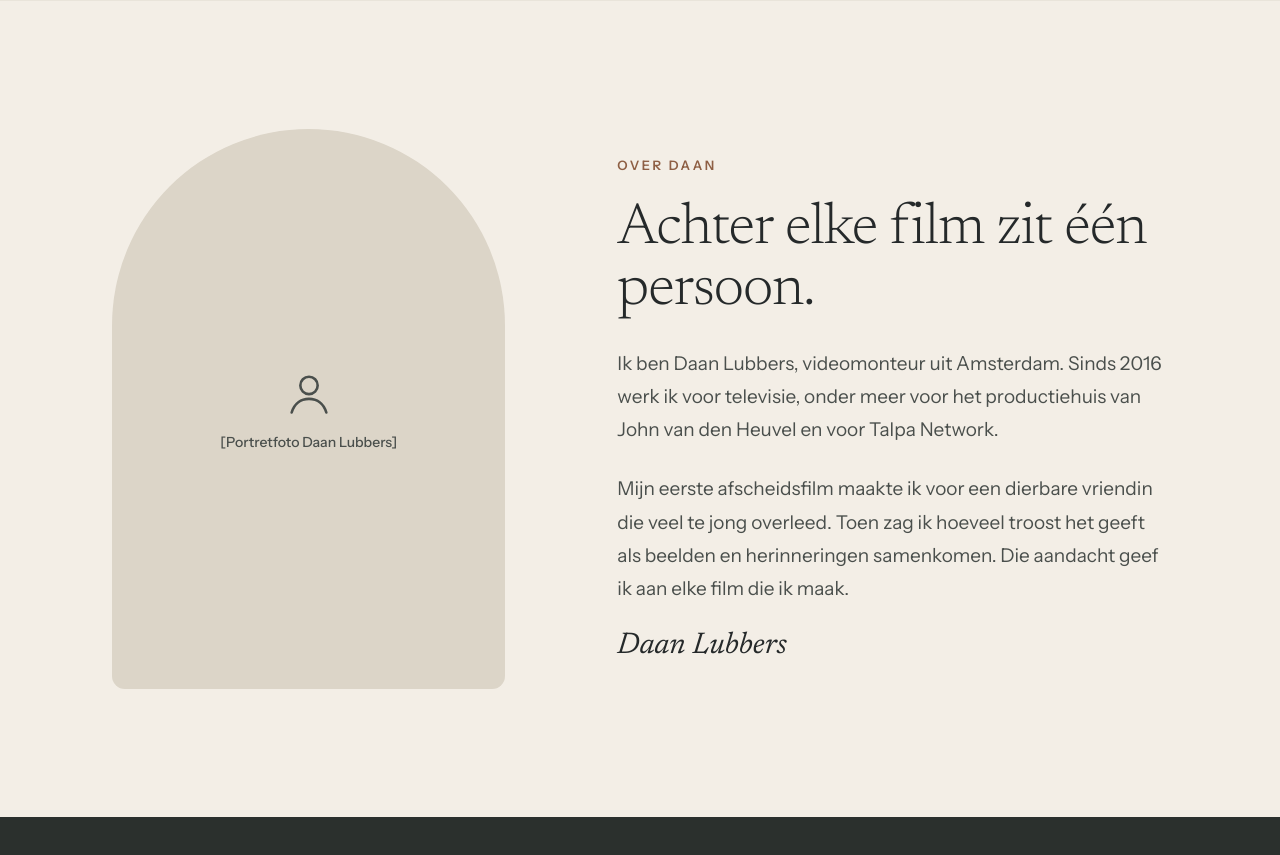
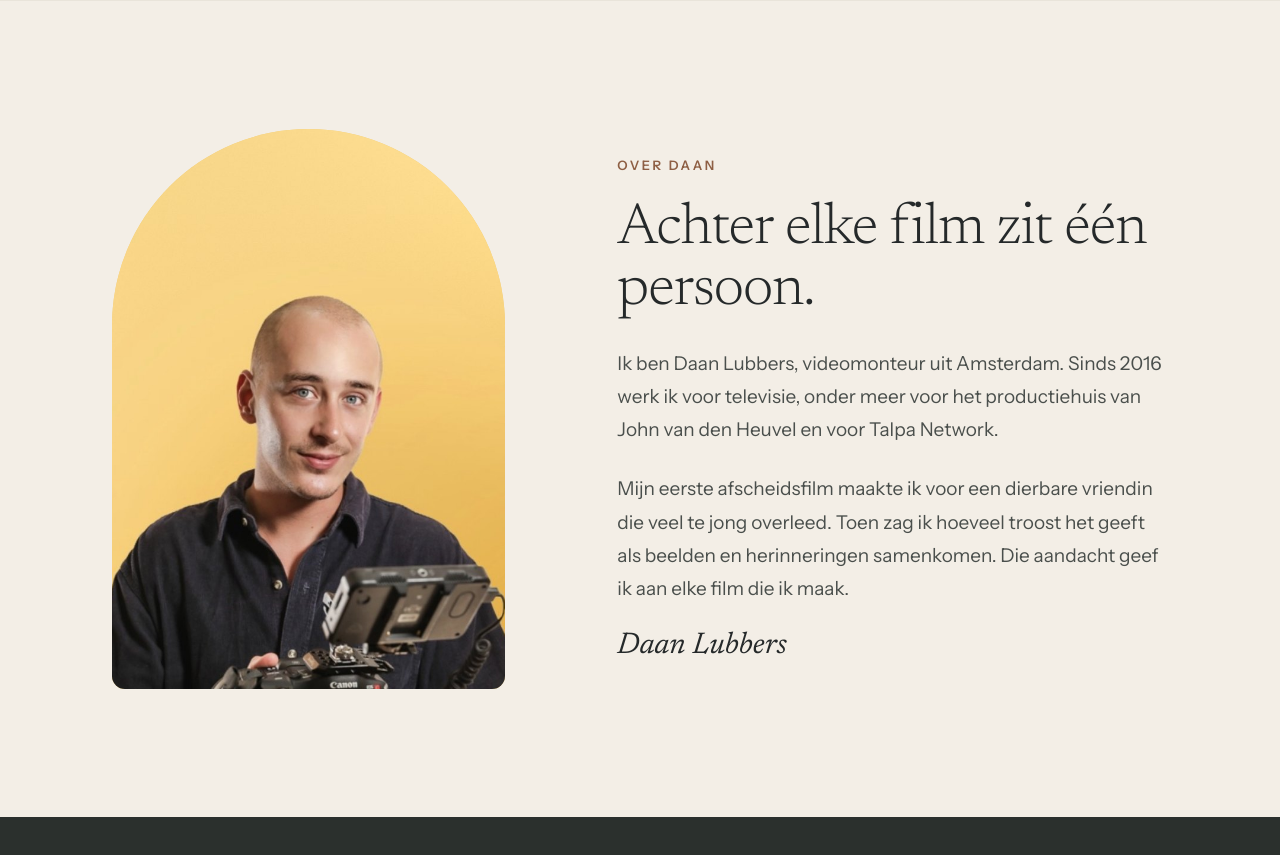
Before and after one commit to Fliimedia/uitvaart-portret.nl, a plain HTML site: page index.html in a window 1280 px wide. Shown: the part 5060-5915 px from the top of the page. Drawn offline with Linux system fonts and the light colour scheme.

Commit message:
Portretfoto Daan

```diff
--- a/index.html
+++ b/index.html
@@ -190,10 +190,7 @@
 </section>
 
 <section id="over" style="padding: 128px 112px; display: grid; grid-template-columns: minmax(0, 5fr) minmax(0, 7fr); gap: 112px; align-items: center">
-<div style="height: 560px; border-radius: 240px 240px 16px 16px; background: #DCD5C8; display: flex; flex-direction: column; align-items: center; justify-content: center; gap: 14px">
-<svg width="52" height="52" viewBox="0 0 24 24" fill="none" stroke="#4A4F4C" stroke-width="1.2" stroke-linecap="round" stroke-linejoin="round" aria-hidden="true"><circle cx="12" cy="8.5" r="4"></circle><path d="M4 21 c1.2 -4.2 4.4 -6.3 8 -6.3 s6.8 2.1 8 6.3"></path></svg>
-<span style="font-size: 14px; font-weight: 500; color: #4A4F4C">[Portretfoto Daan Lubbers]</span>
-</div>
+<div style="height: 560px; border-radius: 240px 240px 16px 16px; overflow: hidden; background: #F2CF7A"><img src="assets/daan-lubbers.jpg" width="700" height="945" alt="Daan Lubbers met zijn camera" loading="lazy" style="display: block; width: 100%; height: 100%; object-fit: cover; object-position: 50% 72%"></div>
 <div style="display: flex; flex-direction: column; gap: 26px">
 <span style="font-size: 13px; font-weight: 600; letter-spacing: 2.6px; color: #8E5F44">OVER DAAN</span>
 <h2 style="margin: 0; font-family: 'Newsreader', Georgia, serif; font-weight: 300; font-size: 58px; line-height: 1.05; letter-spacing: -1px; color: #25292A">Achter elke film zit één persoon.</h2>
```
Also changed, not shown: over-daan.html (+1 -4 lines), assets/daan-lubbers.jpg (added).
